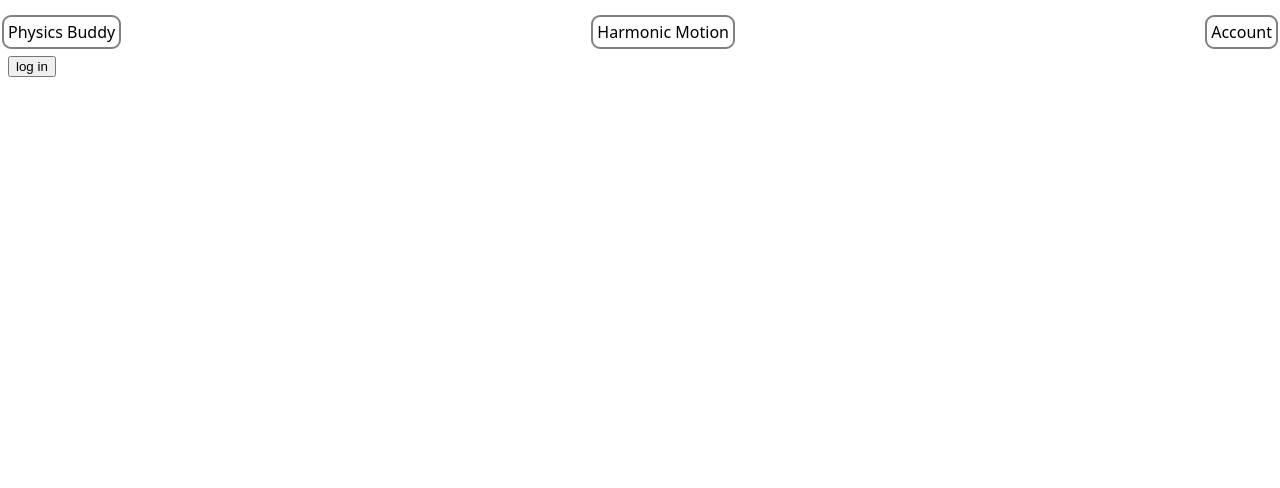
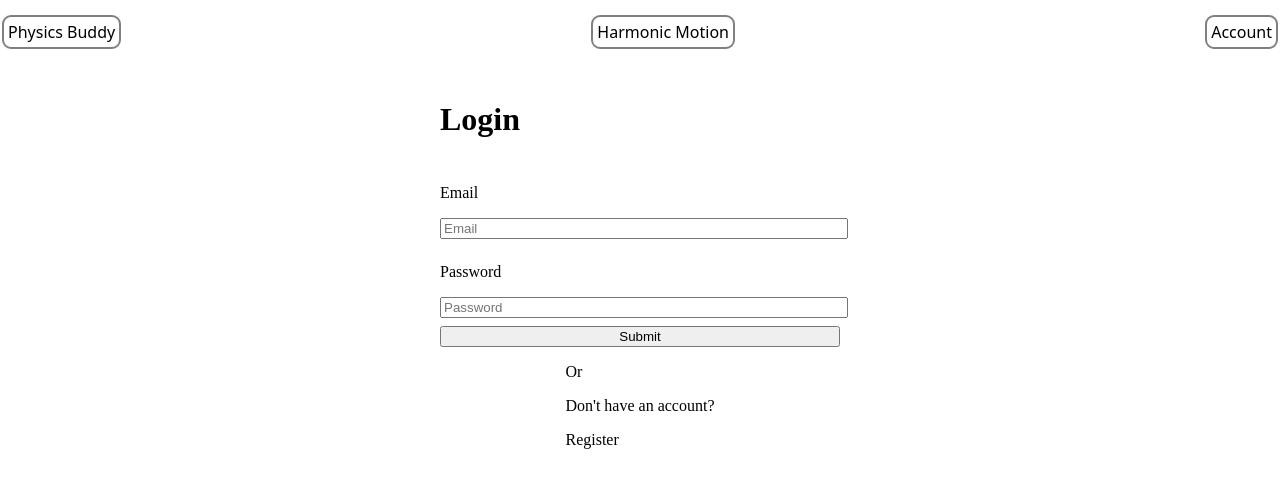
Before and after one commit to rlokesh07/physicsbuddy, a SvelteKit app: page /login in a window 1280 px wide. Shown: the top 488 px of the page. Built offline with nearby package versions, Linux system fonts and the light colour scheme; no server answers.

Commit message:
added db

```diff
--- a/package.json
+++ b/package.json
@@ -27,8 +27,10 @@
 	},
 	"type": "module",
 	"dependencies": {
+		"firebase": "^10.10.0",
 		"katex": "^0.16.10",
 		"sqlite3": "^5.1.7",
-		"svelte-routing": "^2.12.0"
+		"svelte-routing": "^2.12.0",
+		"sveltekit-adapter-firebase": "^0.1.13"
 	}
 }
--- /dev/null
+++ b/src/lib/components/Authenticate.svelte
@@ -0,0 +1,120 @@
+<script lang="ts">
+
+
+	import { authHandlers } from '../../store/store';
+
+	let email = "";
+	let password = "";
+	let confirmPass = "";
+	let error = false;
+	let register = false;
+	let authenticating = false;
+
+	async function handleAuthenticate() {
+		if (authenticating) {
+			return;
+		}
+		if (!email || !password || (register && !confirmPass)) {
+			error = true;
+			return;
+		}
+		authenticating = true;
+
+		try {
+			if (!register) {
+				await authHandlers.login(email, password);
+				window.location.href = "/"
+			} else {
+				await authHandlers.signup(email, password);
+				window.location.href = "/"
+			}
+		} catch (err) {
+			console.log("There was an auth error", err);
+			error = true;
+			authenticating = false;
+		}
+	}
+
+	function handleRegister() {
+		register = !register;
+	}
+</script>
+
+<div class="authContainer">
+	<form>
+		<h1>{register ? "Register" : "Login"}</h1>
+		{#if error}
+			<p class="error">The information you have entered is not correct</p>
+		{/if}
+		<label>
+			<p class={email ? " above" : " center"}>Email</p>
+			<input bind:value={email} type="email" placeholder="Email" />
+		</label>
+		<label>
+			<p class={password ? " above" : " center"}>Password</p>
+			<input
+				bind:value={password}
+				type="password"
+				placeholder="Password"
+			/>
+		</label>
+		{#if register}
+			<label>
+				<p class={confirmPass ? " above" : " center"}>
+					Confirm Password
+				</p>
+				<input
+					bind:value={confirmPass}
+					type="password"
+					placeholder="Confirm Password"
+				/>
+			</label>
+		{/if}
+
+		<button on:click={handleAuthenticate} type="button" class="submitBtn">
+			{#if authenticating}
+				<i class="fa-solid fa-spinner loadingSpinner" />
+			{:else}
+				Submit
+			{/if}
+		</button>
+	</form>
+	<div class="options">
+		<p>Or</p>
+		{#if register}
+			<div>
+				<p>Already have an account?</p>
+				<p on:click={handleRegister} on:keydown={() => {}}>Login</p>
+			</div>
+		{:else}
+			<div>
+				<p>Don't have an account?</p>
+				<p on:click={handleRegister} on:keydown={() => {}}>Register</p>
+			</div>
+		{/if}
+	</div>
+</div>
+
+<style>
+
+	.authContainer{
+			display: flex;
+			flex-direction: column;
+			align-items: center;
+			justify-content: center;
+			padding: 24px;
+	}
+	form{
+			display: flex;
+			flex-direction: column;
+			gap: 8px;
+			width: 400px;
+			max-width: 100%;
+			margin: 0 auto;
+	}
+
+	form input {
+			width: 100%;
+	}
+
+</style>
--- /dev/null
+++ b/src/lib/firebase/firebase.js
@@ -0,0 +1,31 @@
+// Import the functions you need from the SDKs you need
+import { deleteApp, getApp, getApps, initializeApp } from "firebase/app";
+import { getAnalytics } from "firebase/analytics";
+import { getFirestore } from "firebase/firestore";
+import { getAuth } from "firebase/auth";
+// TODO: Add SDKs for Firebase products that you want to use
+// https://firebase.google.com/docs/web/setup#available-libraries
+
+// Your web app's Firebase configuration
+// For Firebase JS SDK v7.20.0 and later, measurementId is optional
+const firebaseConfig = {
+	apiKey: import.meta.env.VITE_APIKEY,
+	authDomain: import.meta.env.VITE_AUTH_DOMAIN,
+	projectId: import.meta.env.VITE_PROJECT_ID,
+	storageBucket: import.meta.env.VITE_STORAGE_BUCKET,
+	messagingSenderId: import.meta.env.VITE_MESSAGING_SENDER_ID,
+	appId: import.meta.env.VITE_APP_ID,
+	measurementId: import.meta.env.VITE_MEASUREMENT_ID
+};
+
+// Initialize Firebase
+let firebaseApp;
+if(!getApps().length) {
+	firebaseApp = initializeApp(firebaseConfig)
+} else {
+	firebaseApp = getApp()
+	deleteApp(firebaseApp)
+	firebaseApp = initializeApp(firebaseConfig)
+}
+export const db = getFirestore(firebaseApp)
+export const auth = getAuth(firebaseApp)
--- a/src/routes/(authed)/account/+page.ts
+++ /dev/null
@@ -1,6 +0,0 @@
-export async function load() {
-
-
-
-
-}
--- a/src/routes/+layout.svelte
+++ b/src/routes/+layout.svelte
@@ -1,4 +1,59 @@
 <script lang="ts">
+	import { onMount } from 'svelte';0
+	import { auth, db } from '$lib/firebase/firebase';
+	import {getDoc, doc, setDoc} from 'firebase/firestore';
+	import {authStore} from '../store/store';
+
+	const nonAuthRoutes= ['/login']
+
+	onMount(() =>{
+		console.log("Mounting");
+		const unsubscribe = auth.onAuthStateChanged(async (user) => {
+				const currentPath = window.location.pathname;
+
+				if(!user && !nonAuthRoutes.includes(currentPath)){
+						window.location.href = "/login"
+						return
+				}
+
+				if (user && currentPath =='/login'){
+						window.location.href = "/"
+						return
+				}
+
+				if (user){
+					let dataToSetToStore;
+					const docRef = doc(db, 'users', user.uid)
+					const docSnap = await getDoc(docRef)
+
+					if(!docSnap.exists()){
+						const userRef = doc(db, 'users', user.uid);
+						dataToSetToStore = {
+							email: user.email
+						}
+						await setDoc(
+							userRef,
+							dataToSetToStore,
+							{ merge: true}
+						)
+					} else {
+						const userData = docSnap.data()
+						dataToSetToStore = userData;
+					}
+
+					authStore.update((curr) => {
+						return {
+							...curr,
+							user,
+							data: dataToSetToStore,
+							loading: false,
+						};
+					});
+				}
+				return unsubscribe()
+
+		})
+	})
 </script>
 
 <nav>
--- a/src/routes/login/+page.server.js
+++ /dev/null
@@ -1,8 +0,0 @@
-import { redirect } from '@sveltejs/kit';
-
-export const actions = {
-	default: ({ cookies, url}) => {
-		cookies.set('logged_in', 'true', { path: '/' });
-		throw redirect(303, url.searchParams.get('redirectTo') ?? '/')
-	}
-}
--- a/src/routes/login/+page.svelte
+++ b/src/routes/login/+page.svelte
@@ -1,4 +1,5 @@
+<script>
+	import Authenticate from '$lib/components/Authenticate.svelte';
+</script>
 
-<form method="POST">
-	<button>log in</button>
-</form>
+<Authenticate />
--- /dev/null
+++ b/src/store/store.js
@@ -0,0 +1,24 @@
+import { auth } from '$lib/firebase/firebase';
+import { createUserWithEmailAndPassword, signInWithEmailAndPassword, signOut } from 'firebase/auth';
+import { writable } from 'svelte/store';
+
+export const authStore = writable(
+	{
+		user: null,
+		loading: true,
+		data: {}
+	}
+)
+
+export const authHandlers = {
+	signup: async (/** @type {string} */ email, /** @type {string} */ pass) => {
+		await createUserWithEmailAndPassword(auth, email, pass)
+	},
+	login: async (/** @type {string} */ email, /** @type {string} */ pass) => {
+		await signInWithEmailAndPassword(auth, email, pass)
+	},
+	logout: async () =>{
+		await signOut(auth)
+	}
+
+}
--- a/svelte.config.js
+++ b/svelte.config.js
@@ -1,4 +1,4 @@
-import adapter from '@sveltejs/adapter-node';
+import adapter from 'sveltekit-adapter-firebase';
 import { vitePreprocess } from '@sveltejs/vite-plugin-svelte';
 
 /** @type {import('@sveltejs/kit').Config} */
```
Also changed, not shown: src/routes/(authed)/+layout.server.js (deleted, +0 -7 lines), firebase.json (added), src/routes/(authed)/account/+page.svelte (deleted), 2 other files (tests, documents, lock files or other folders).
